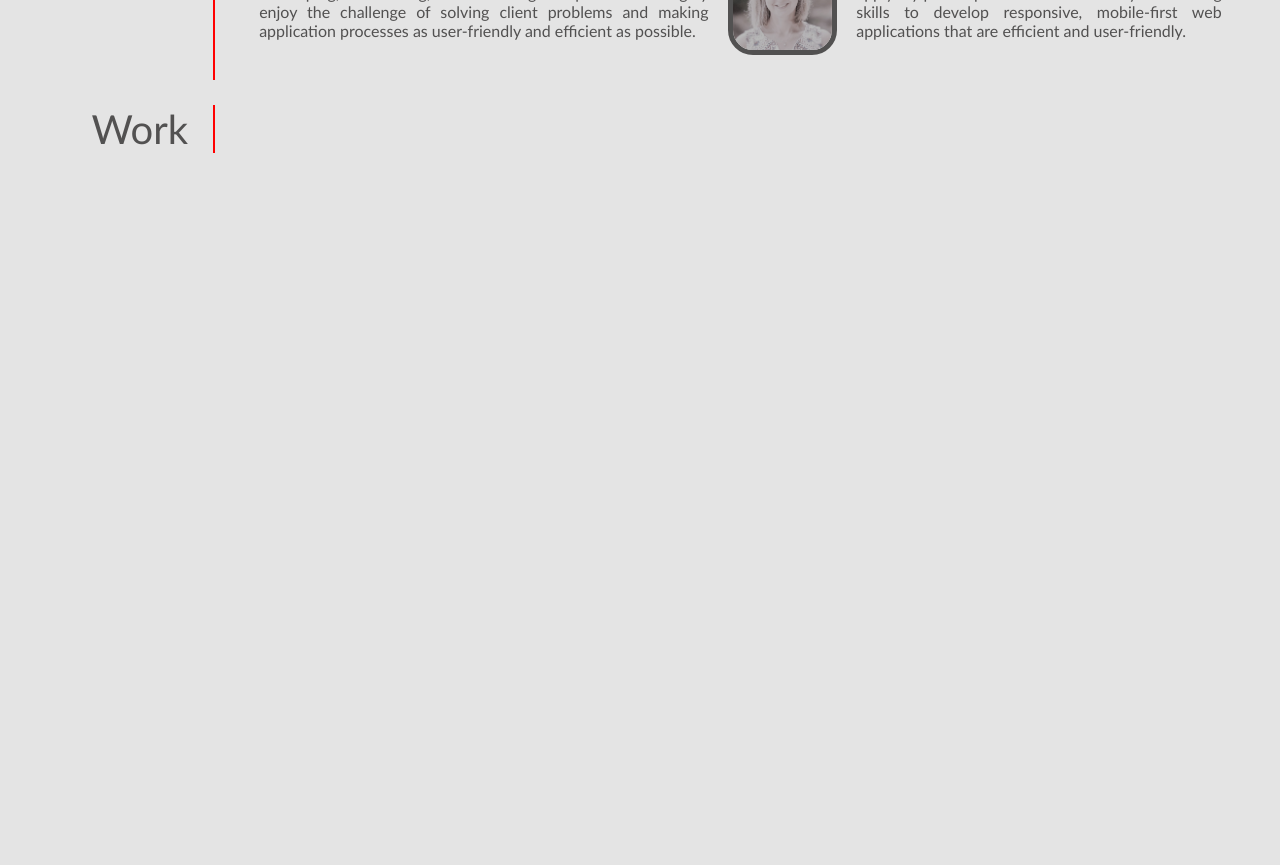
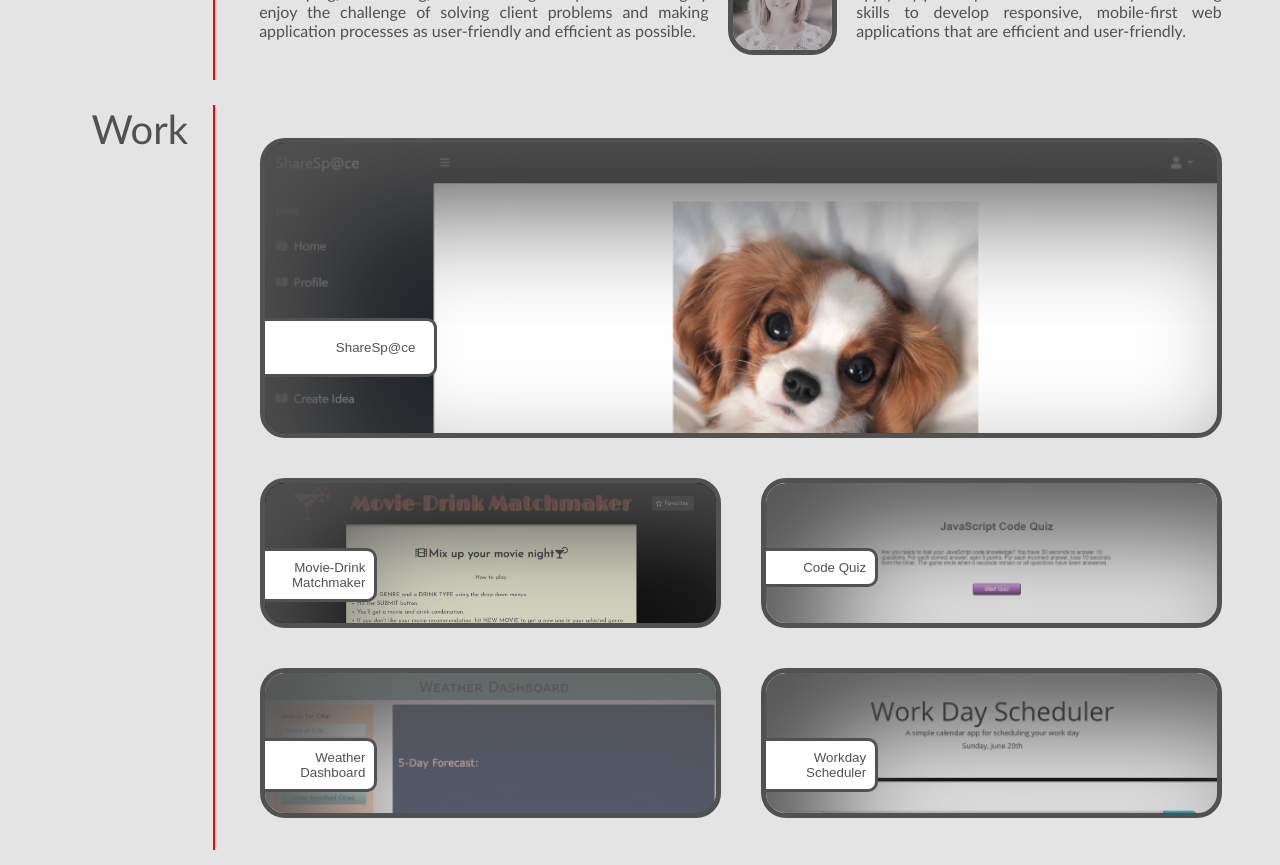
Before and after one commit to emangano2816/portfolio_react, a React (Create React App) app: page / in a window 1280 px wide. Shown: the part 440-1305 px from the top of the page. Before the commit the page ends 800 px from the top, so only its background shows below. Built offline with nearby package versions, Linux system fonts and the light colour scheme.

Commit message:
Added ProjectButton component; updated Projects component to use it.

```diff
--- /dev/null
+++ b/src/Components/ProjectButton/index.js
@@ -0,0 +1,11 @@
+import React from "react";
+
+function ProjectButton(props) {
+    return (
+        <button className="project-item" id={props.id} >
+        <h2>{props.name}</h2>
+    </button>
+    )
+}
+
+export default ProjectButton;
--- a/src/Components/Projects/index.js
+++ b/src/Components/Projects/index.js
@@ -1,9 +1,14 @@
 import React from "react";
+import ProjectButton from "../ProjectButton";
 
 function Projects() {
     return (
         <div className="projects">
-
+            <ProjectButton id='work1' name='ShareSp@ce' />
+            <ProjectButton id='work2' name='Movie-Drink Matchmaker' />
+            <ProjectButton id='work3' name='Code Quiz' />
+            <ProjectButton id='work4' name='Weather Dashboard' />
+            <ProjectButton id='work5' name='Workday Scheduler' />
         </div>
     )
 }
```
